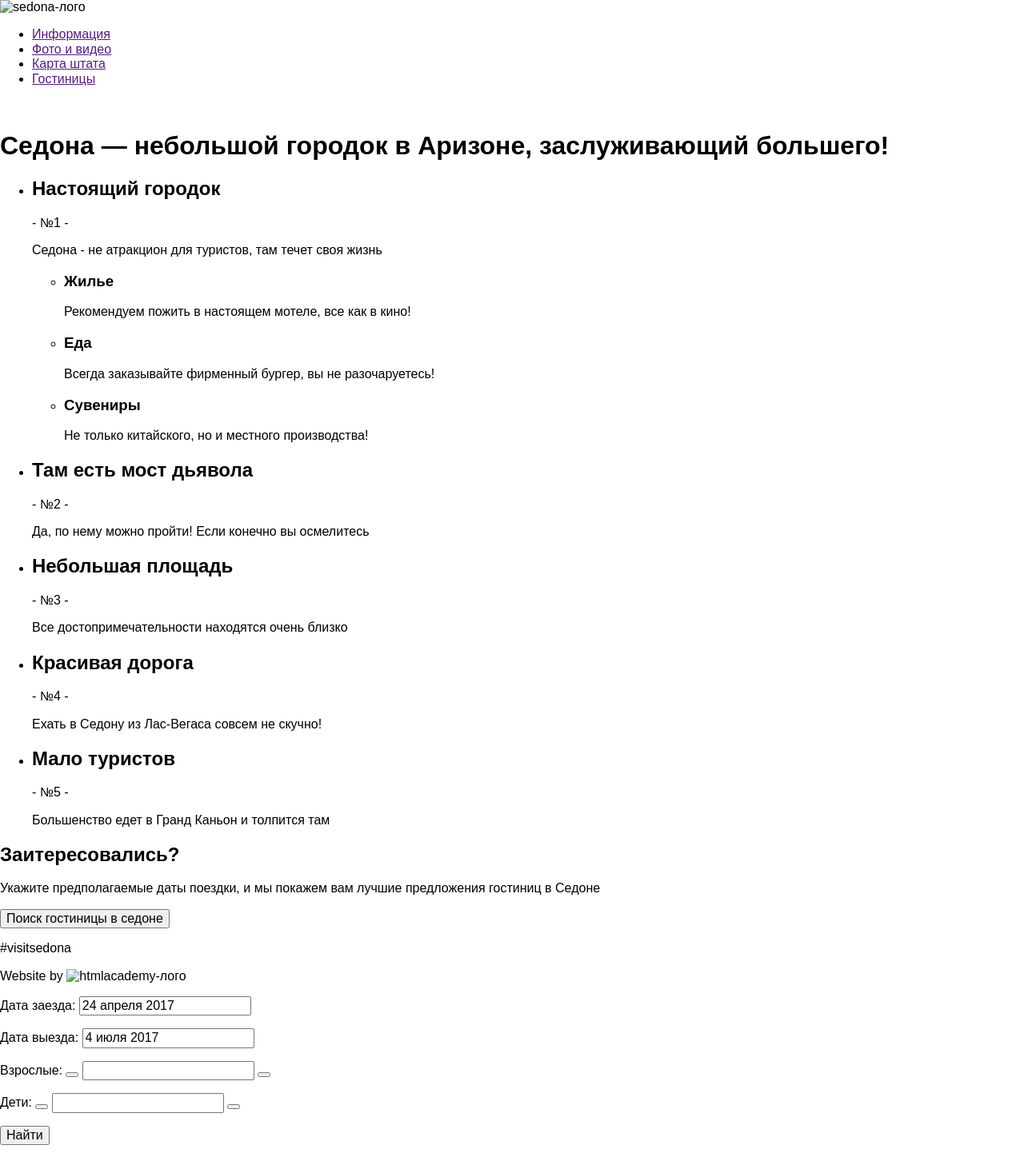
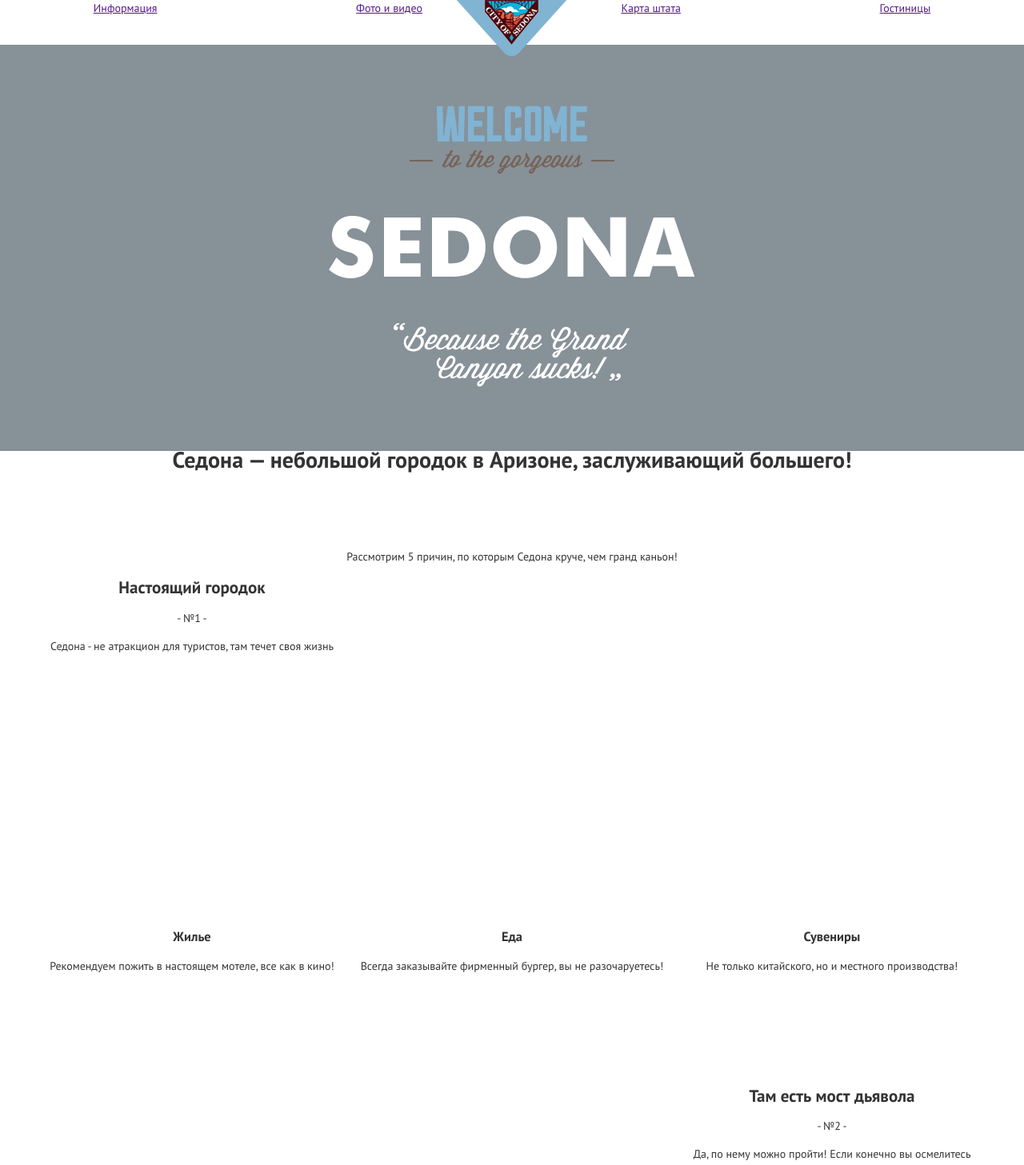
Before and after one commit to Kvezal/sedona, a plain HTML site: page index.html in a window 1280 px wide. Shown: the top 1457 px of the page at 80% size. Before the commit the page ends 1432 px from the top, so only its background shows below. Drawn offline with Linux system fonts and the light colour scheme.

Commit message:
grid created

```diff
--- a/css/style.css
+++ b/css/style.css
@@ -0,0 +1,271 @@
+html,
+body {
+  margin: 0;
+  padding: 0;
+}
+
+body {
+  font-weight: 400;
+  font-size: 14px;
+  line-height: 21px;
+  font-family: 'PT Sans', 'Arial', sans-serif;
+  text-align: center;
+  color: #333333;
+}
+
+/*Шапка сайта*/
+
+.main-header {
+  display: flex;
+  justify-content: center;
+  width: 100%;
+  min-width: 768px;
+
+  background-color: #ffffff;
+}
+
+.sedona-logo {
+  position: absolute;
+  z-index: 50;
+
+  width: 138px;
+  height: 70px;
+  margin: 0 auto;
+}
+
+.main-navigation {
+  box-sizing: border-box;
+  width: 1200px;
+  min-width: 768px;
+  padding: 0 6%;
+}
+
+.site-navigation {
+  display: flex;
+  justify-content: space-between;
+  width: 100%;
+
+  min-height: 56px;
+  margin: 0;
+  padding: 0;
+
+  list-style: none;
+}
+
+/*Конец шапки сайта*/
+
+/*Основное содержимое*/
+.container {
+  min-width: 768px;
+}
+
+.welcome {
+  width: 100%;
+  min-width: 768px;
+  min-height: 630px;
+
+  background-color: #ffffff;
+}
+
+.wrapper-img {
+  box-sizing: border-box;
+  width: 100%;
+  min-width: 768px;
+  min-height: 508px;
+  padding-top: 76px;
+
+  background-color: #879198;
+}
+
+.title {
+  min-width: 768px;
+  max-width: 1200px;
+  margin: 0 auto;
+}
+
+.features {
+  min-width: 768px;
+  max-width: 1200px;
+  min-height: 1192px;
+  margin: 0 auto;
+
+  background-color: #ffffff;
+}
+
+.header-list {
+  min-width: 768px;
+  max-width: 1200px;
+  margin: 0;
+  padding: 0;
+}
+
+.features-list {
+  display: flex;
+  flex-wrap: wrap;
+  min-width: 768px;
+  max-width: 1200px;
+  min-height: 1098px;
+  margin: 0;
+  padding: 0;
+
+  list-style: none;
+}
+
+.feature-item {
+  width: 33.33%;
+  min-width: 256px;
+}
+
+.feature-item-1 {
+  display: flex;
+  flex-direction: column;
+  width: 100%;
+}
+
+.background-feature-item-1 {
+  width: 100%;
+}
+
+.feature-wrapper {
+  width: 33.33%;
+  min-height: 256px;
+}
+
+.sub-features-list {
+  display: flex;
+  width: 100%;
+  min-width: 768px;
+  margin: 0;
+  padding: 0;
+
+  list-style: none;
+}
+
+.sub-features-item {
+  box-sizing: border-box;
+  min-width: 256px;
+  width: 33.33%;
+  min-height: 330px;
+  padding-top: 164px;
+}
+
+.feature-item-2 {
+  width: 100%;
+}
+
+.feature-item-2 .feature-wrapper{
+  margin-left: auto;
+}
+
+.order {
+  display: block;
+  min-width: 768px;
+  max-width: 1200px;
+  min-height: 291px;
+  margin: 0 auto;
+
+  background-color: #ffffff;
+}
+
+.map {
+  width: 100%;
+  min-height: 473px;
+}
+
+/*Основное содержимое catalog.html*/
+
+/*Конец основного содержимого catalog.html*/
+
+.form-wrapper {
+  width: 100%;
+  min-width: 768px;
+}
+
+.filter-form {
+  display: flex;
+  justify-content: space-between;
+  box-sizing: border-box;
+  min-width: 768px;
+  max-width: 1200px;
+  min-height: 217px;
+  margin: 0 auto;
+}
+
+.filter-group:first-of-type {
+  margin-left: 6%;
+}
+
+.filter-price {
+  margin-right: 6%;
+}
+
+.sorting {
+  display: flex;
+  justify-content: space-between;
+  align-items: center;
+  min-width: 768px;
+  max-width: 1200px;
+  min-height: 86px;
+  margin: 0 auto;
+}
+
+.sorting .found {
+  margin-left: 6%;
+}
+
+.sorting-list {
+  display: flex;
+  margin: 0;
+  padding: 0;
+  margin-right: 6%;
+
+  list-style: none;
+}
+
+.catalog {
+  box-sizing: border-box;
+  min-width: 768px;
+  max-width: 1200px;
+  margin: 0 auto;
+}
+
+.catalog-item {
+  display: flex;
+  box-sizing: border-box;
+  min-width: 768px;
+  max-width: 100%;
+  min-height: 150px;
+  margin: 0 6%;
+}
+
+/*Конец основного содержимого*/
+
+/*Подвал*/
+
+.main-footer {
+  display: flex;
+  width: 100%;
+}
+
+.footer-hashtag,
+.footer-social,
+.footer-copyright {
+  display: flex;
+  justify-content: center;
+  align-items: center;
+  box-sizing: border-box;
+  width: 400px;
+  min-width: 256px;
+  min-height: 120px;
+  margin: 0;
+}
+
+.footer-hashtag {
+  margin-left: auto;
+}
+
+.footer-copyright {
+  margin-right: auto;
+}
+
+/*Конец подвала*/
--- a/index.html
+++ b/index.html
@@ -11,7 +11,7 @@
   <body>
     <header class="main-header">
       <div class="sedona-logo">
-        <img src="" width="" height="" alt="sedona-лого">
+        <img src="img/sedona-logo.png" width="138" height="70" alt="sedona-лого">
       </div>
       <nav class="main-navigation">
         <ul class="site-navigation">
@@ -33,18 +33,29 @@
 
 
 
-    <main>
+    <main class="container">
       <section class="welcome">
-        <img src="" width="" height="" alt="">
-        <h1 class="promo-text">Седона — небольшой городок в Аризоне,  заслуживающий большего!</h1>
+        <div class="wrapper-img">
+          <img src="img/welcome.png" width="458" height="352" alt="Добро пожаловать">
+        </div>
+        <h1 class="title">Седона — небольшой городок в Аризоне,  заслуживающий большего!</h1>
       </section>
 
       <section class="features">
+        <p class="header-list">
+          Рассмотрим 5 причин, по которым Седона круче, чем гранд каньон!
+        </p>
         <ul class="features-list">
           <li class="feature-item feature-item-1">
-            <h2 class="feature-title">Настоящий городок</h2>
-            <span>- №1 -</span>
-            <p class="feature-text">Седона - не атракцион для туристов, там течет своя жизнь</p>
+            <div class="background-feature-item-1">
+              <div class="feature-wrapper">
+                <h2 class="feature-title">Настоящий городок</h2>
+                <span>- №1 -</span>
+                <p class="feature-text">
+                  Седона - не атракцион для туристов, там течет своя жизнь
+                </p>
+              </div>
+            </div>
             <ul class="sub-features-list">
               <li class="sub-features-item">
                 <h3 class="feature-title">Жилье</h3>
@@ -61,9 +72,13 @@
             </ul>
           </li>
           <li class="feature-item feature-item-2">
-            <h2 class="feature-title">Там есть мост дьявола</h2>
-            <span>- №2 -</span>
-            <p class="feature-text">Да, по нему можно пройти! Если конечно вы осмелитесь</p>
+            <div class="feature-wrapper">
+              <h2 class="feature-title">Там есть мост дьявола</h2>
+              <span>- №2 -</span>
+              <p class="feature-text">
+                Да, по нему можно пройти! Если конечно вы осмелитесь
+              </p>
+            </div>
           </li>
           <li class="feature-item feature-item-3">
             <h2 class="feature-title">Небольшая площадь</h2>
@@ -104,12 +119,13 @@
       </p>
       <section class="footer-copyright">
         <span>Website by<span>
-        <img src="" width="" height="" alt="htmlacademy-лого">
+        <img src="img/htmlacademy-logo.png" width="" height="" alt="htmlacademy-лого">
       </section>
     </footer>
 
 
 
+<!--
     <form class="modal-search-form" action="index.html">
       <p class="wrapper-date">
         <label for="arrival-date-field">Дата заезда:</label>
@@ -133,5 +149,6 @@
       </p>
       <button class="btn-search" type="submit">Найти</button>
     </form>
+-->
   </body>
 </html>
```
Also changed, not shown: catalog.html (+12 -11 lines).
